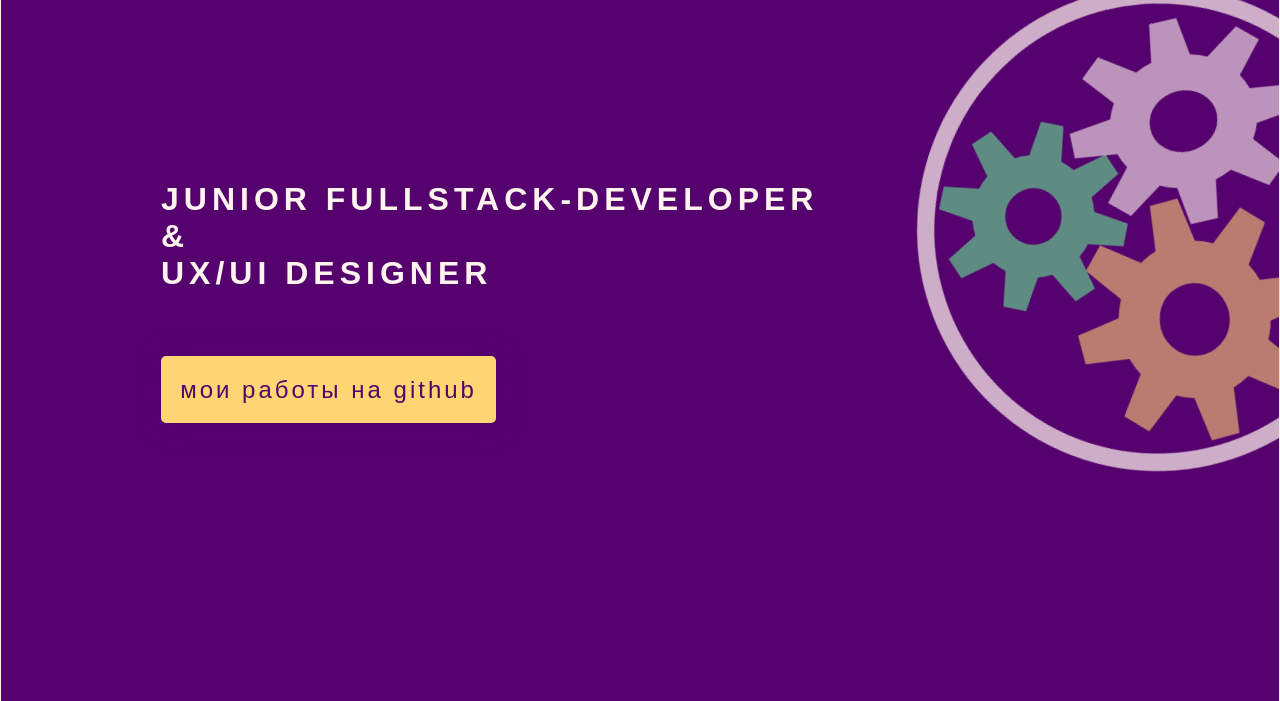
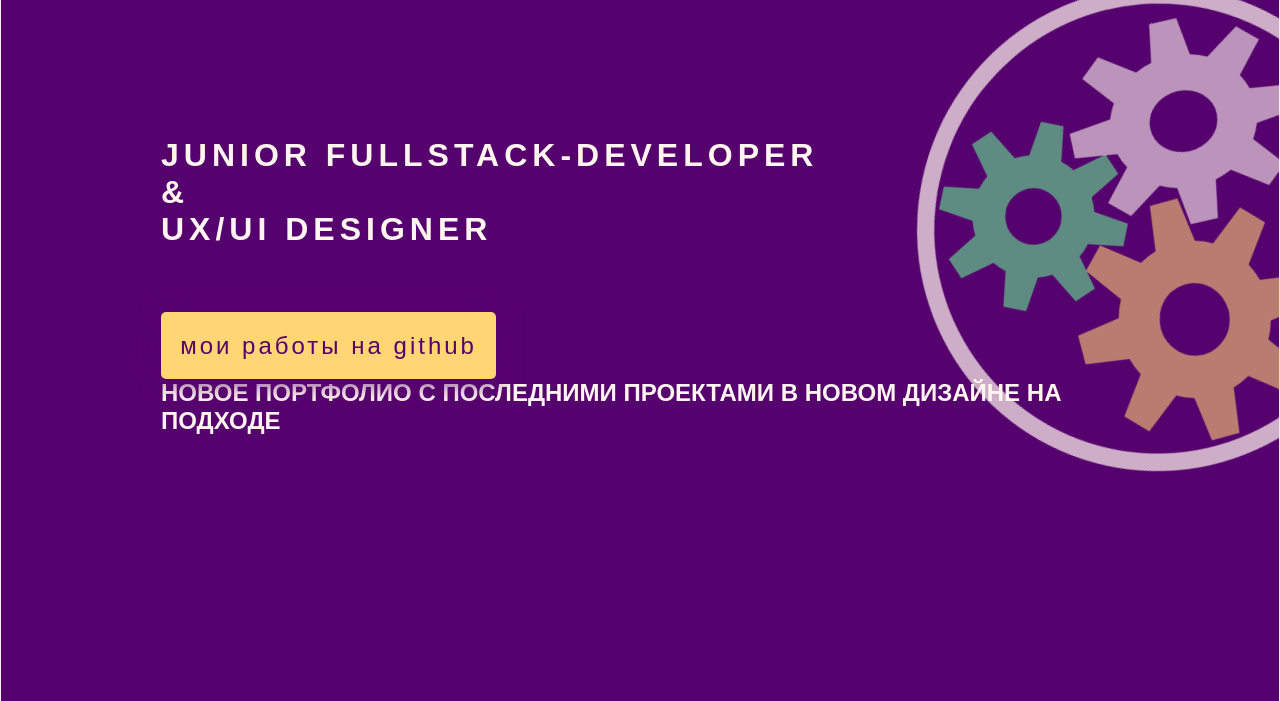
Before and after one commit to SofyaPim/Portfolio2021, a plain HTML site: page index.html in a window 1280 px wide. Shown: the part 99-800 px from the top of the page. Drawn offline with Linux system fonts and the light colour scheme.

Commit message:
Update index.html
new portfolio announcement

```diff
--- a/index.html
+++ b/index.html
@@ -56,6 +56,7 @@
                     <a href="https://github.com/SofyaPim" class="button " rel="nofollow" target="_blank">
                         <p> мои работы на Github</p>
                     </a>
+                    <h2> новое портфолио с последними проектами в новом дизайне на подходе </h2>
 
                 </div>
 
```
